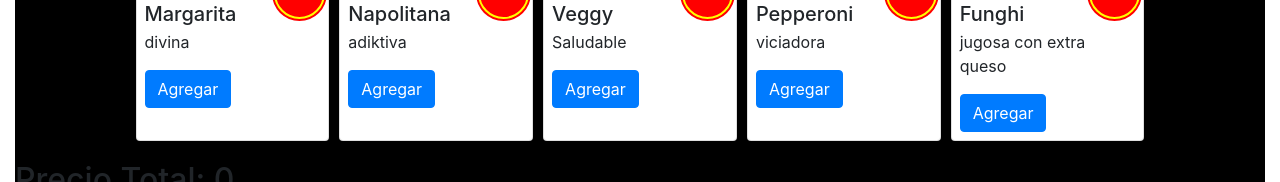
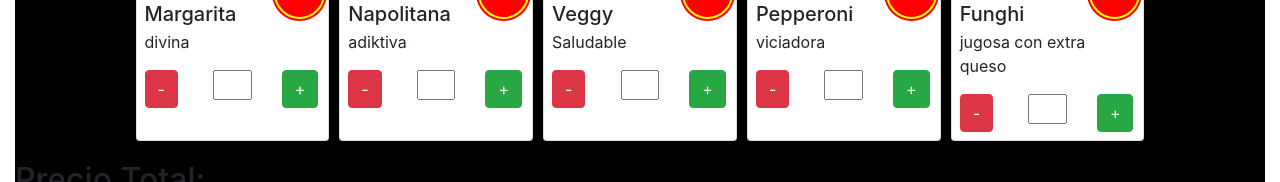
Before and after one commit to jotapixma/jotapizzavuex, a Vue app: page / in a window 1280 px wide. Shown: the part 345-527 px from the top of the page. Built offline with nearby package versions, Linux system fonts and the light colour scheme.

Commit message:
index of orderArray

```diff
--- a/src/components/Pizza.vue
+++ b/src/components/Pizza.vue
@@ -14,7 +14,17 @@
               </div>
               <h5 class="card-title">{{ pizza.name }}</h5>
               <p class="card-text">{{ pizza.description }}</p>
-              <button class="btn btn-primary" @click="addPizza(pizza)">Agregar</button>
+              <div class="row">
+                <div class="col-4">
+                  <button class="btn btn-danger btn-small" @click="deletePizza(pizza)">-</button>
+                </div>
+                <div class="col-4">
+                  <input type="text" class="input-group">
+                </div>
+                <div class="col-4">
+                  <button class="btn btn-success btn-small" @click="addPizza(pizza)">+</button>
+                </div>
+              </div>
             </div>
           </div>
         </div>
@@ -39,7 +49,7 @@ export default {
 
   },
   methods: {
-    ...mapMutations(['aumentar','addPizza']),
+    ...mapMutations(['aumentar','addPizza','incrementCountByPizzaType','deletePizza']),
     // ...mapActions(['addPizza'])
   },
   props: {},
--- a/src/store.js
+++ b/src/store.js
@@ -37,7 +37,6 @@ export default new Vuex.Store({
         precio: 5900
       }
     ],
-    totalAmount: 0,
     orderPizzas: []
   },
   // getters: {
@@ -49,9 +48,16 @@ export default new Vuex.Store({
     // aumentar(state){
     //   state.totalAmount++
     // },
+    incrementCountByPizzaType() {
+      console.log("hola")
+      // if (pizza.name === state.orderPizzas.pizza.name){
+      //   console.log("Pizzas coinciden")
+      // }
+    },
     addPizza(state,pizza){
       state.orderPizzas.push(pizza)
       state.totalAmount += pizza.precio
+      // this.incrementCountByPizzaType()
     },
     deletePizza(state,pizza){
       state.orderPizzas.splice(pizza,1)
```
Also changed, not shown: src/assets/pizzas/pizza-rotate.png (added).
